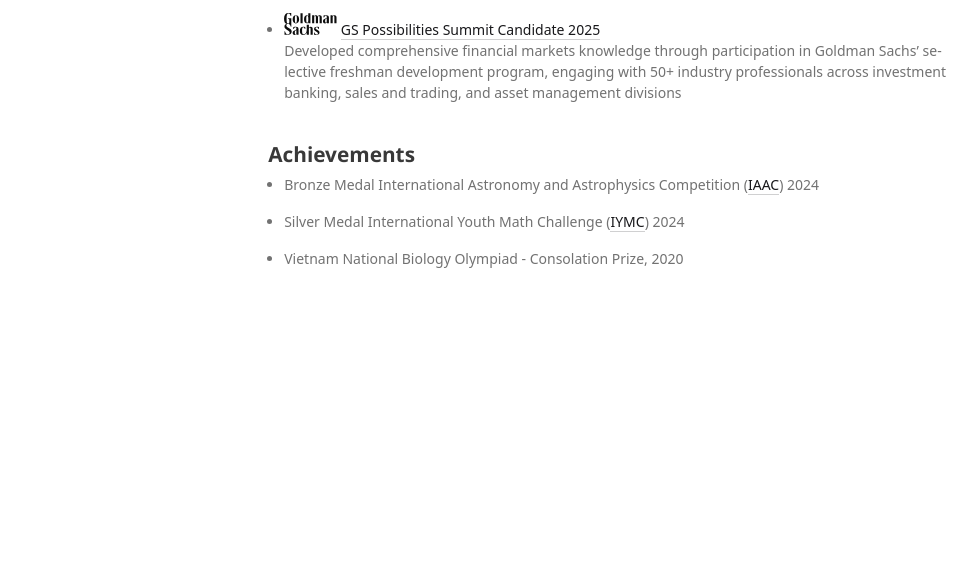
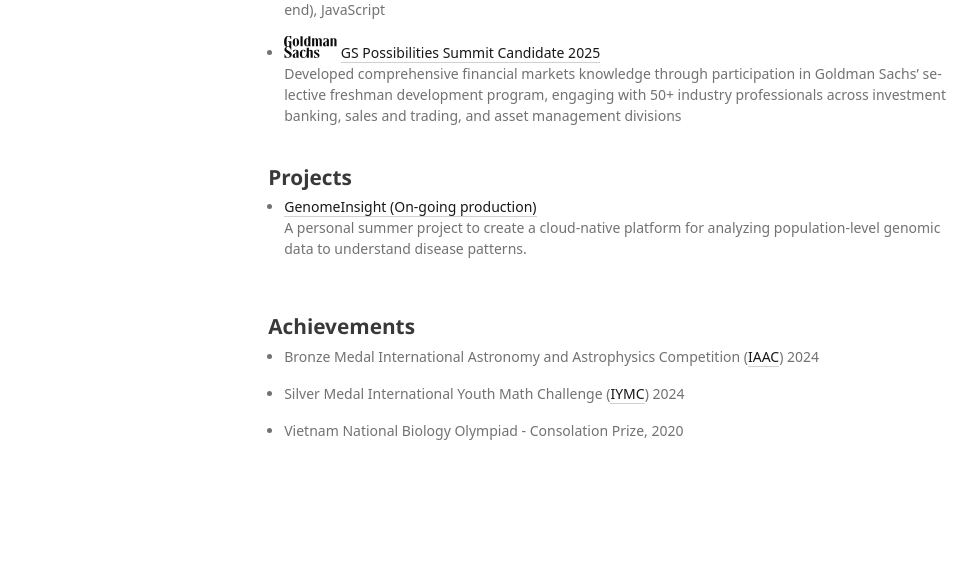
Before and after one commit to matchalatte2609/personalWebsite, a plain HTML site: page index.html in a window 1280 px wide. Shown: the part 442-1016 px from the top of the page, without its empty margins (126-1104 px from the left). Before the commit the page ends 843 px from the top, so only its background shows below. Drawn offline with Linux system fonts and the light colour scheme; some icons are missing; a web font is replaced by a local one.

Commit message:
add .gitignore, banish ds_store, add projects section

```diff
--- a/css/styles.css
+++ b/css/styles.css
@@ -681,13 +681,15 @@ h2 {
 
 /* Publications and achievements sections */
 .publications ul,
-.achievements ul {
+.achievements ul,
+.projects ul {
   padding-left: 1rem;
   margin-top: 0; /* Removed margin */
 }
 
 .publications li,
-.achievements li {
+.achievements li,
+.projects li {
   margin-bottom: 1rem;  /* Increase space between papers */
 }
 
--- a/index.html
+++ b/index.html
@@ -57,7 +57,9 @@
         <p>Hi, I'm currently an Undergraduate Student at SUNY Stony Brook. I am interested in <b>Data Engineering and Mathematics</b>. My major is Applied Math and Statistics (GPA: 3.96/4.0).</p>
         <br>
         <p>I used to run a cat's shelter -  <a href="https://www.instagram.com/conmeotrongicu/">Cat in the ICU</a> - for two years.
-      </section>
+        <br>
+        <p>Talk to me about cats, chess, and food, and designs of data and algorithms.</p>
+        </section>
 
       <section class="publications">
         <h2>Experience</h2>
@@ -88,6 +90,20 @@
         </ul>
       </section>
 
+      <section class="projects">
+        <h2>Projects</h2>
+        <ul>
+          <!-- GenomeInsight -->
+          <li>
+            <a href="https://github.com/matchalatte2609/genomeinsight">GenomeInsight (On-going production)</a>
+            <p> A personal summer project to create a cloud-native platform for analyzing
+              population-level genomic data to understand disease patterns.</p>
+          </li>
+        </ul>
+      </section>
+
+
+
       <section class="achievements">
         <h2>Achievements</h2>
         <ul>
```
Also changed, not shown: 2 other files.
